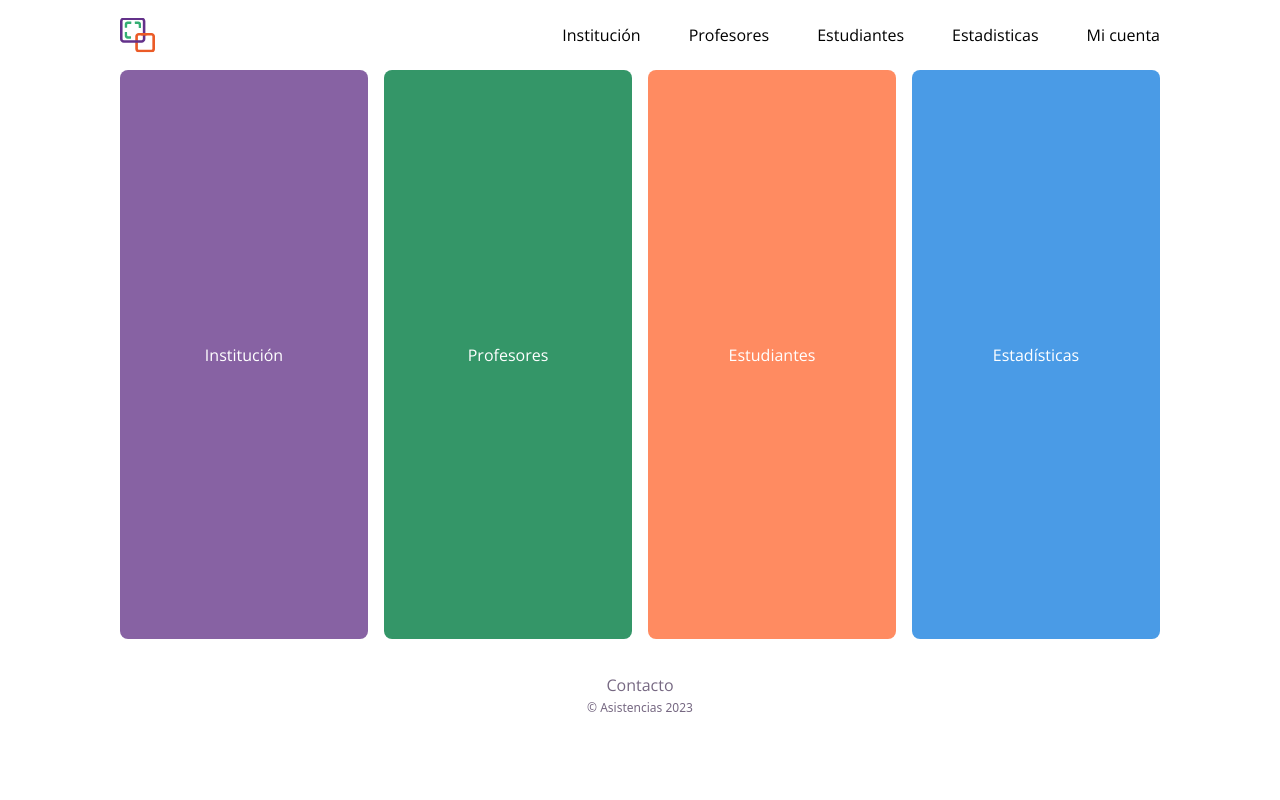
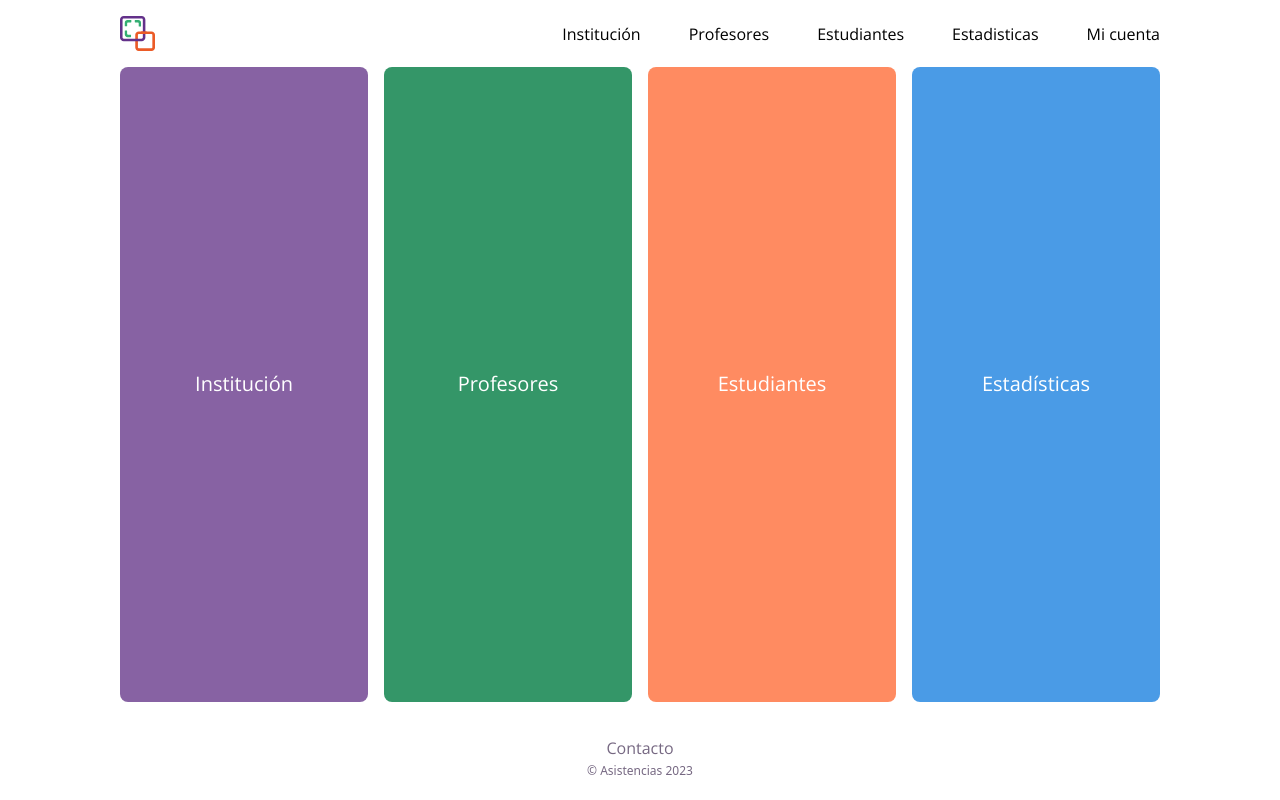
Before and after one commit to sync-ideas/project-frontend, a Next.js app: page /home in a window 1280 px wide. Built offline with nearby package versions, Linux system fonts and the light colour scheme.

Commit message:
[FIX] Corrección de estilos

```diff
--- a/src/app/components/Cards.tsx
+++ b/src/app/components/Cards.tsx
@@ -8,9 +8,9 @@ const Cards: React.FC<CardsProps> = (props) => {
   const router = useRouter();
 
   return (
-    <div className=" text-white flex justify-center items-center flex-col space-y-4 px-[24px] pb-[24px] md:px-[32px] xl:items-stretch xl:flex-row xl:space-y-0 xl:space-x-4 xl:px-[120px]">
+    <div className=" text-white h-[81.35vh] md:h-[89.365vh] xl:h-[82.363vh] flex justify-center items-center flex-col space-y-[10px] md:space-y-[16px] px-[24px] pb-[16px] md:pb-[24px] md:px-[32px] xl:items-stretch xl:flex-row xl:space-y-0 xl:space-x-[16px] xl:px-[120px]">
       <div
-        className="w-full h-[120.5px] md:h-[248.75px] xl:w-1/4 xl:h-[569px] bg-purple-card rounded-lg flex items-center justify-center cursor-pointer transition-all duration-300 ease-in-out hover:text-xl hover:scale-100 hover:opacity-75 px-[20px] py-[10px]"
+        className="w-full h-1/4 md:h-full bg-purple-card rounded-lg flex items-center justify-center cursor-pointer transition-all duration-300 ease-in-out text-xl hover:text-[22px] hover:scale-100 hover:opacity-75"
         onClick={() => router.push("/institucion")}
       >
         <div className="text-center">
@@ -18,7 +18,7 @@ const Cards: React.FC<CardsProps> = (props) => {
         </div>
       </div>
       <div
-        className="w-full h-[120.5px] md:h-[248.75px] xl:w-1/4 xl:h-[569px] bg-green-card rounded-lg flex items-center justify-center cursor-pointer transition-all duration-300 ease-in-out hover:text-xl hover:scale-100 hover:opacity-75 px-[20px] py-[10px]"
+        className="w-full h-1/4 md:h-full bg-green-card rounded-lg flex items-center justify-center cursor-pointer transition-all duration-300 ease-in-out text-xl hover:text-[22px] hover:scale-100 hover:opacity-75"
         onClick={() => router.push("/profesores")}
       >
         <div className="text-center">
@@ -26,7 +26,7 @@ const Cards: React.FC<CardsProps> = (props) => {
         </div>
       </div>
       <div
-        className="w-full h-[120.5px] md:h-[248.75px] xl:w-1/4 xl:h-[569px] bg-orange-card rounded-lg flex items-center justify-center cursor-pointer transition-all duration-300 ease-in-out hover:text-xl hover:scale-100 hover:opacity-75 px-[20px] py-[10px]"
+        className="w-full h-1/4 md:h-full bg-orange-card rounded-lg flex items-center justify-center cursor-pointer transition-all duration-300 ease-in-out text-xl hover:text-[22px] hover:scale-100 hover:opacity-75"
         onClick={() => router.push("/estudiantes")}
       >
         <div className="text-center">
@@ -34,7 +34,7 @@ const Cards: React.FC<CardsProps> = (props) => {
         </div>
       </div>
       <div
-        className="w-full h-[120.5px] md:h-[248.75px] xl:w-1/4 xl:h-[569px] bg-blue-card rounded-lg flex items-center justify-center cursor-pointer transition-all duration-300 ease-in-out hover:text-xl hover:scale-100 hover:opacity-75 px-[20px] py-[10px]"
+        className="w-full h-1/4 md:h-full bg-blue-card rounded-lg flex items-center justify-center cursor-pointer transition-all duration-300 ease-in-out text-xl hover:text-[22px] hover:scale-100 hover:opacity-75"
         onClick={() => router.push("/estadisticas")}
       >
         <div className="text-center">
--- a/src/app/components/navbar.tsx
+++ b/src/app/components/navbar.tsx
@@ -119,7 +119,7 @@ const NavBar: React.FC<NavBarProps> = () => {
                             height={35}
                             alt="Logo"
                         />
-                        <div className="flex md:w-[600px] justify-end align-center py-2 space-x-12">
+                        <div className="flex md:w-[600px] justify-end align-center py-[6.5px] space-x-12">
                             <LinkComponent
                                 text="Institución"
                                 textColor="text-black"
```
